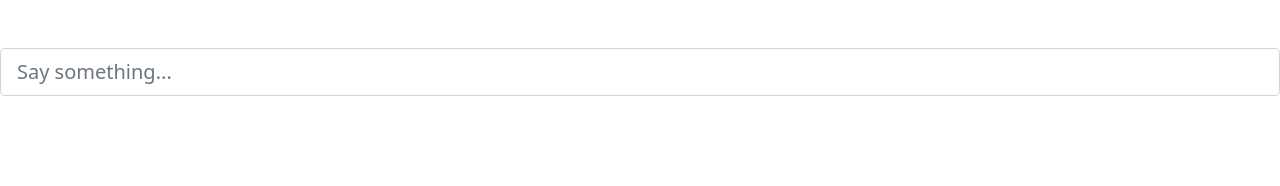
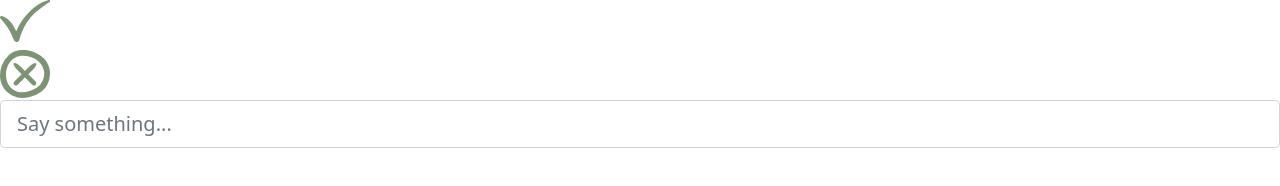
Before and after one commit to sallyklpoon/cmd-f-2021, a plain HTML site: page kelly.html in a window 1280 px wide. Drawn offline with nearby package versions, Linux system fonts and the light colour scheme.

Commit message:
added styling to images

```diff
--- a/kelly.html
+++ b/kelly.html
@@ -17,6 +17,11 @@
         .buttoninsert {
             margin-left: -50%;
         }
+
+        .confirmationbuttons {
+            height: 50px;
+            width: 50px;
+        }
     </style>
 </head>
 <body>
@@ -28,12 +33,12 @@
     <img href="#">
 </div>
 
-<div>
-    <img href=".\images\check.svg">
+<div class="confirmationbuttons">
+    <img src=".\images\check.svg">
 </div>
 
-<div>
-    <img href=".\images\x.svg">
+<div class="confirmationbuttons">
+    <img src=".\images\x.svg">
 </div>
 
 <input class="form-control form-control-lg" type="text" placeholder="Say something...">
```
